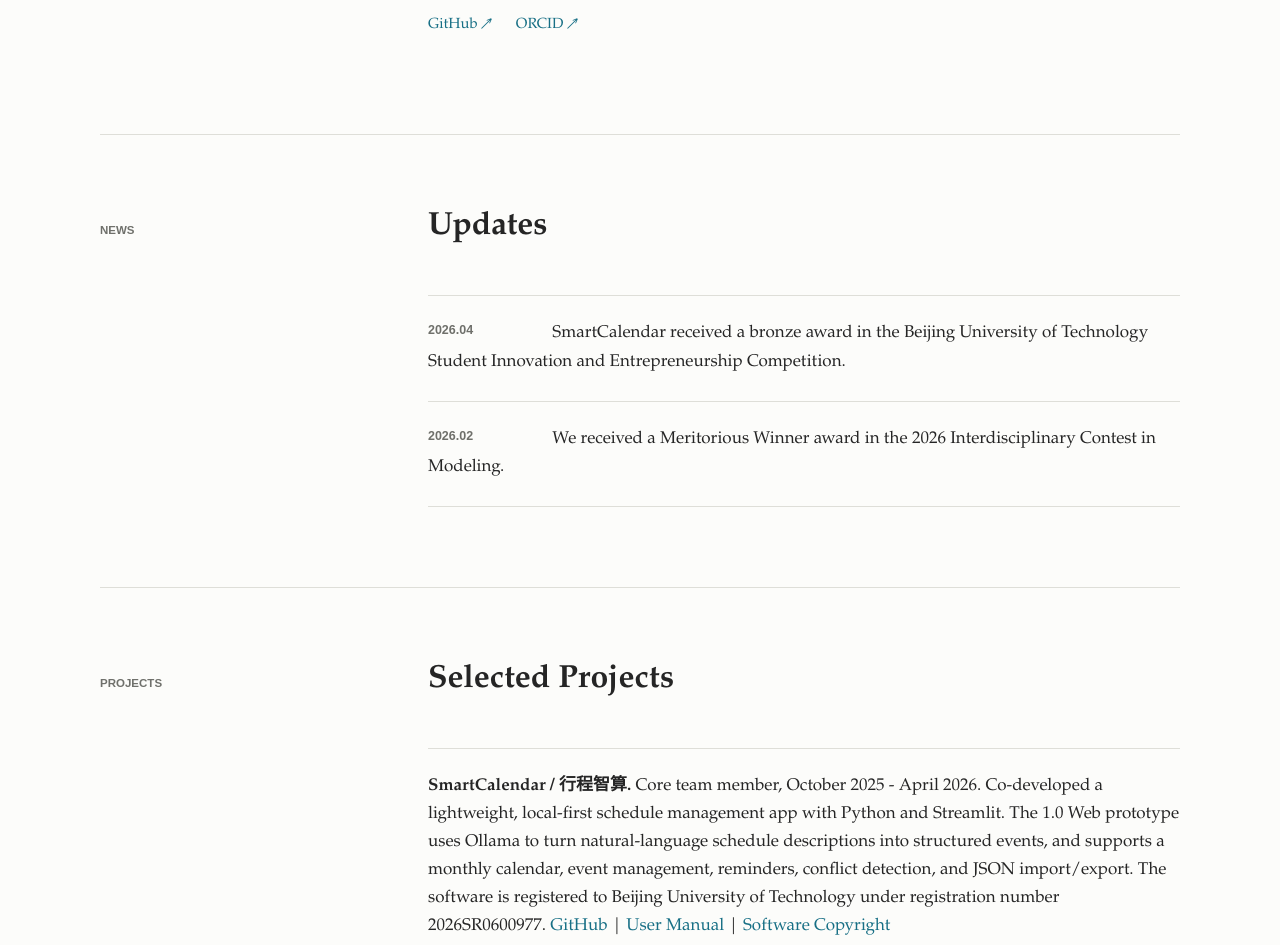
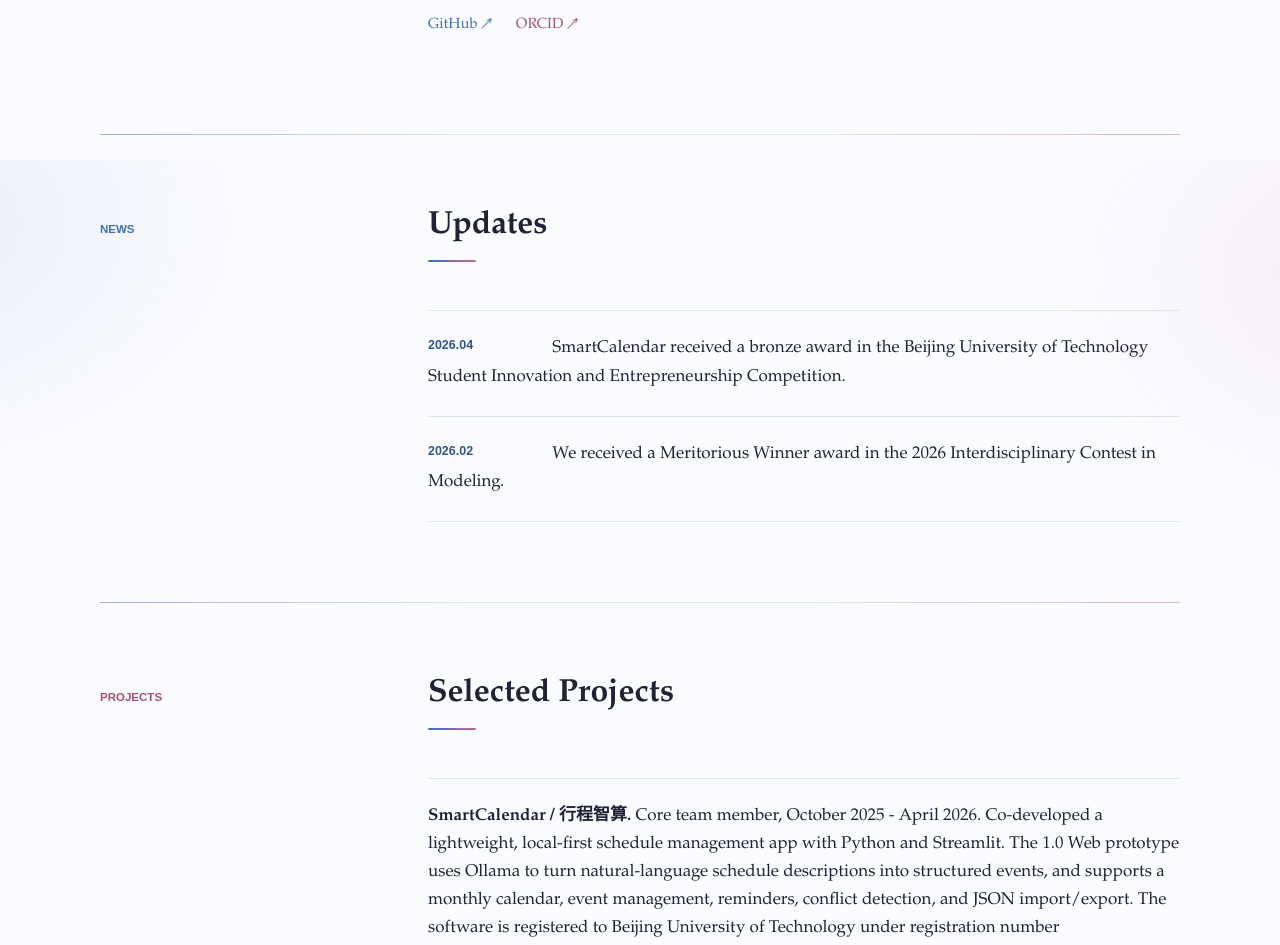
Before and after one commit to MaxZixuanWang/maxzixuanwang.github.io, a Next.js app: page / in a window 1280 px wide. Shown: the part 640-1585 px from the top of the page. Built offline with nearby package versions, Linux system fonts and the light colour scheme.

Commit message:
Add blue and pink visual accents

```diff
--- a/app/globals.css
+++ b/app/globals.css
@@ -1,11 +1,14 @@
 :root {
-  --background: #fcfcfa;
-  --surface: #f5f5f1;
-  --text: #252525;
-  --muted: #6f706b;
-  --line: #deded8;
-  --accent: #176f85;
-  --accent-dark: #10576a;
+  --background: #fbfcff;
+  --surface: #f3f6fc;
+  --text: #202337;
+  --muted: #697087;
+  --line: #dfe4f0;
+  --accent: #3f6fbd;
+  --accent-dark: #2f5697;
+  --pink: #c66a99;
+  --pink-dark: #a94e7d;
+  --pink-soft: #fdebf4;
   color-scheme: light;
 }
 
@@ -20,7 +23,19 @@ html {
 
 body {
   margin: 0;
-  background: var(--background);
+  background:
+    radial-gradient(
+      ellipse 34rem 24rem at -8% 8%,
+      rgba(63, 111, 189, 0.1),
+      transparent 70%
+    ),
+    radial-gradient(
+      ellipse 30rem 22rem at 108% 14%,
+      rgba(198, 106, 153, 0.1),
+      transparent 70%
+    ),
+    var(--background);
+  background-attachment: fixed;
   color: var(--text);
   font-family:
     "Iowan Old Style", "Palatino Linotype", "Book Antiqua", Palatino,
@@ -36,7 +51,7 @@ a {
 }
 
 a:hover {
-  color: var(--accent);
+  color: var(--pink-dark);
 }
 
 a:focus-visible {
@@ -45,7 +60,7 @@ a:focus-visible {
 }
 
 ::selection {
-  background: #d8e8eb;
+  background: #f4dce9;
   color: var(--text);
 }
 
@@ -54,8 +69,9 @@ a:focus-visible {
   z-index: 10;
   top: 0;
   border-bottom: 1px solid var(--line);
-  background: rgba(252, 252, 250, 0.94);
+  background: rgba(251, 252, 255, 0.9);
   backdrop-filter: blur(12px);
+  box-shadow: 0 8px 28px rgba(63, 111, 189, 0.05);
 }
 
 .header-inner,
@@ -74,6 +90,7 @@ a:focus-visible {
 
 .site-name {
   width: max-content;
+  color: var(--accent-dark);
   font-size: 1.08rem;
   font-weight: 700;
 }
@@ -127,9 +144,12 @@ a:focus-visible {
   width: 136px;
   height: 136px;
   overflow: hidden;
-  border: 1px solid var(--line);
+  border: 2px solid #fff;
   border-radius: 50%;
   background: var(--surface);
+  box-shadow:
+    0 0 0 1px rgba(63, 111, 189, 0.32),
+    9px 9px 0 -2px var(--pink-soft);
 }
 
 .profile-image {
@@ -176,6 +196,16 @@ a:focus-visible {
   text-transform: uppercase;
 }
 
+.section-label {
+  color: var(--accent);
+}
+
+#projects .section-label,
+#activities .section-label,
+.compact-sections > div:first-child .section-label {
+  color: var(--pink-dark);
+}
+
 .profile-meta dd {
   margin: 4px 0 0;
   overflow-wrap: anywhere;
@@ -186,6 +216,16 @@ a:focus-visible {
 .text-links a,
 .editable-content a {
   color: var(--accent);
+}
+
+.editable-content a {
+  text-decoration: underline;
+  text-decoration-color: rgba(63, 111, 189, 0.3);
+  text-underline-offset: 3px;
+}
+
+.text-links a:nth-child(even) {
+  color: var(--pink-dark);
 }
 
 .profile-contact p {
@@ -250,9 +290,25 @@ a:focus-visible {
 }
 
 .content-section {
+  position: relative;
   padding: 72px 0 80px;
-  border-top: 1px solid var(--line);
   scroll-margin-top: 72px;
+}
+
+.content-section::before {
+  position: absolute;
+  top: 0;
+  right: 0;
+  left: 0;
+  height: 1px;
+  background: linear-gradient(
+    90deg,
+    rgba(63, 111, 189, 0.5),
+    var(--line) 34%,
+    var(--line) 66%,
+    rgba(198, 106, 153, 0.5)
+  );
+  content: "";
 }
 
 .section-heading {
@@ -268,6 +324,16 @@ a:focus-visible {
   font-weight: 600;
   letter-spacing: 0;
   line-height: 1.25;
+}
+
+.section-heading h2::after {
+  display: block;
+  width: 48px;
+  height: 2px;
+  margin-top: 14px;
+  background: linear-gradient(90deg, var(--accent), var(--pink));
+  border-radius: 999px;
+  content: "";
 }
 
 .activity-list {
@@ -305,7 +371,7 @@ a:focus-visible {
 }
 
 .activity-list li > p:first-child {
-  color: var(--accent);
+  color: var(--pink-dark);
   margin: 0;
   font-size: 1.08rem;
   font-weight: 600;
@@ -354,6 +420,10 @@ a:focus-visible {
   vertical-align: top;
 }
 
+.news-list strong {
+  color: var(--accent-dark);
+}
+
 .publication-list strong {
   display: inline;
   width: auto;
@@ -372,6 +442,12 @@ a:focus-visible {
   gap: 64px;
   padding: 72px 0 96px;
   border-top: 1px solid var(--line);
+  background: linear-gradient(
+    105deg,
+    rgba(63, 111, 189, 0.025),
+    transparent 44%,
+    rgba(198, 106, 153, 0.03)
+  );
 }
 
 .compact-sections > div {
@@ -399,6 +475,12 @@ a:focus-visible {
 
 .site-footer {
   border-top: 1px solid var(--line);
+  background: linear-gradient(
+    90deg,
+    rgba(63, 111, 189, 0.035),
+    transparent 48%,
+    rgba(198, 106, 153, 0.04)
+  );
   color: var(--muted);
   font-family: Arial, Helvetica, sans-serif;
   font-size: 0.75rem;
```
